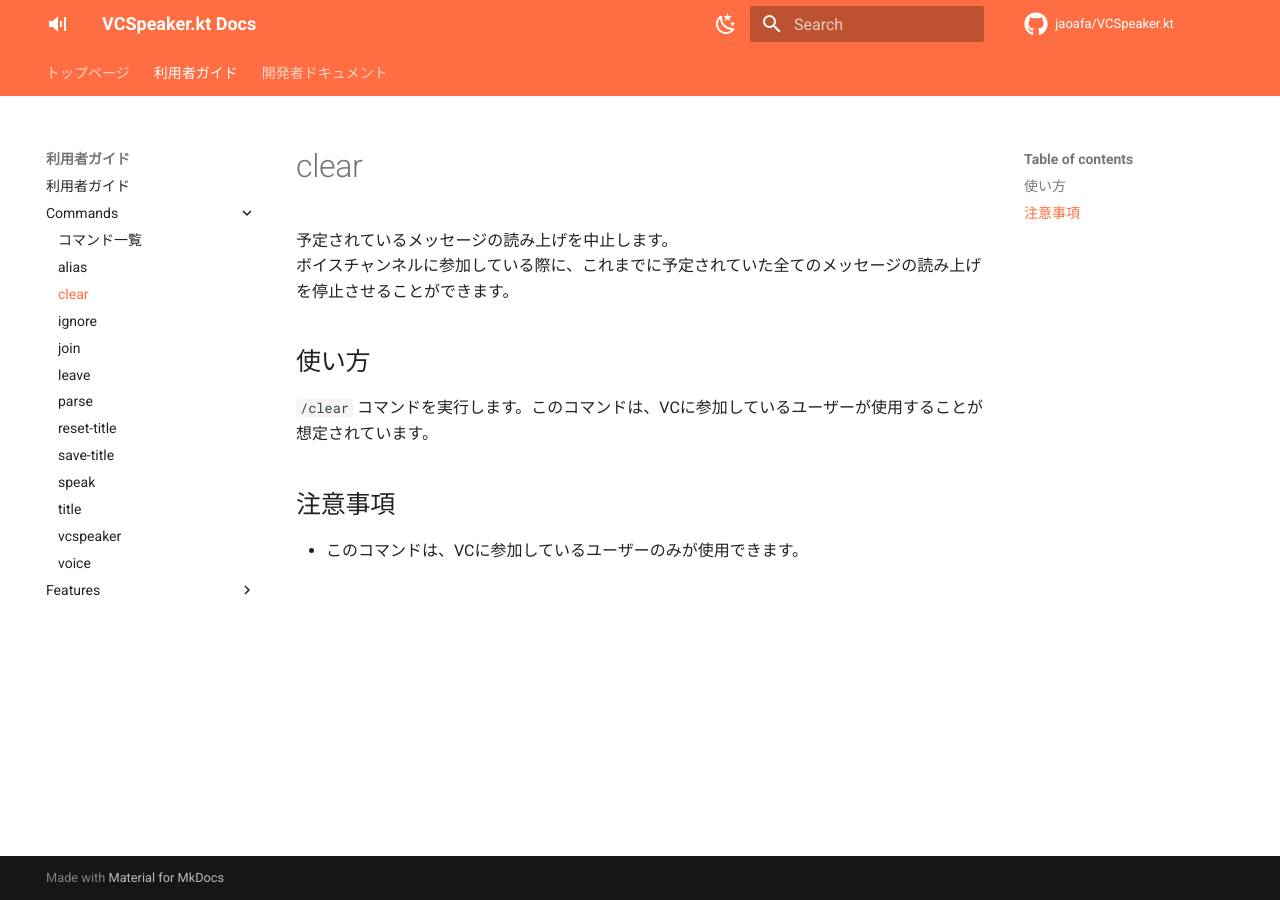
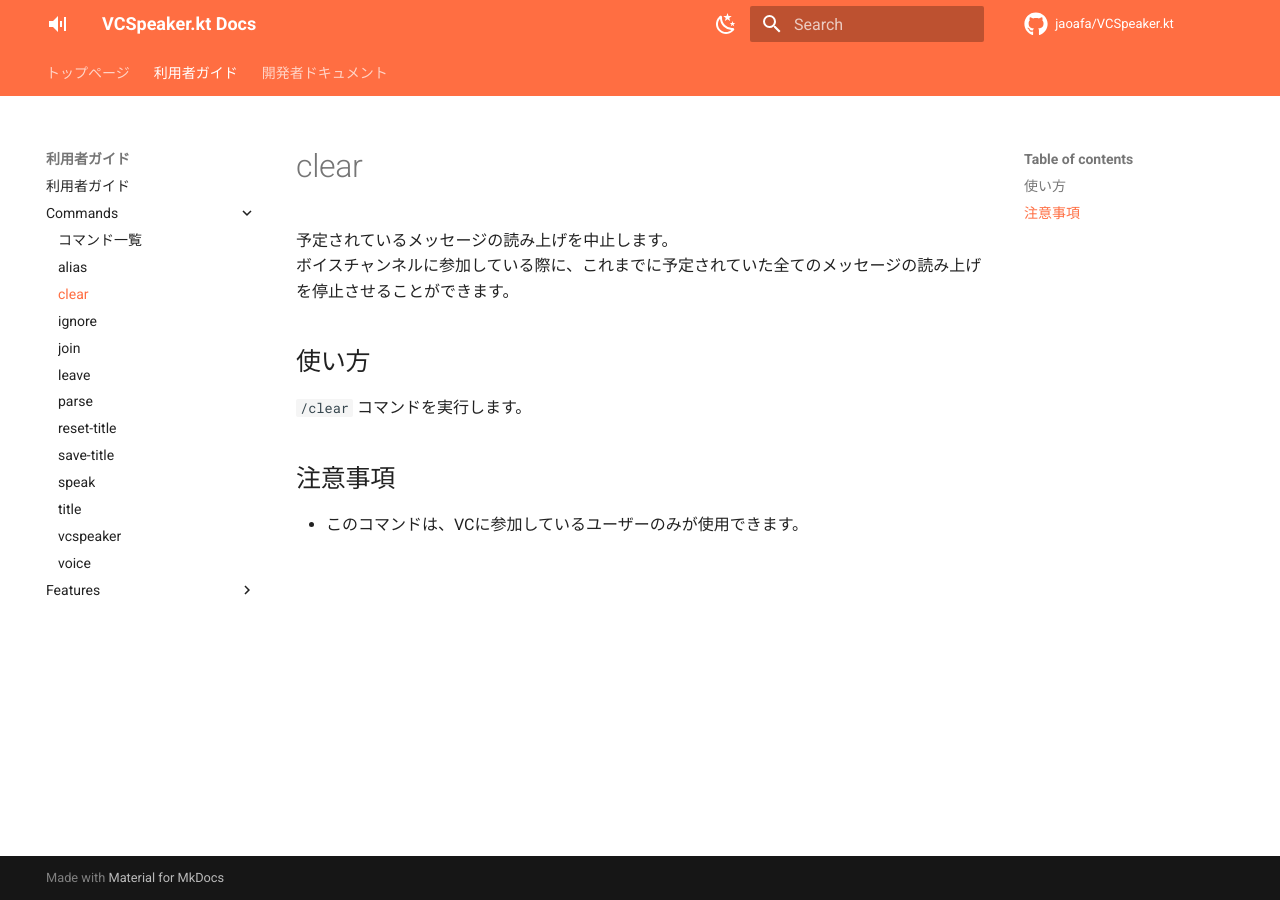
Before and after one commit to jaoafa/VCSpeaker.kt, an MkDocs documentation site: the page built from docs/for-users/commands/clear.md, in a window 1280 px wide. Built offline with MkDocs 1.6.1 and Material for MkDocs 9.7.7, drawn with Linux system fonts in a browser that asks for light colours; comment, search, counter and statistics services are not loaded.

Commit message:
Update docs/for-users/commands/clear.md

```diff
--- a/docs/for-users/commands/clear.md
+++ b/docs/for-users/commands/clear.md
@@ -5,7 +5,7 @@
 
 ## 使い方
 
-`/clear` コマンドを実行します。このコマンドは、VCに参加しているユーザーが使用することが想定されています。
+`/clear` コマンドを実行します。
 
 ## 注意事項
 
```
